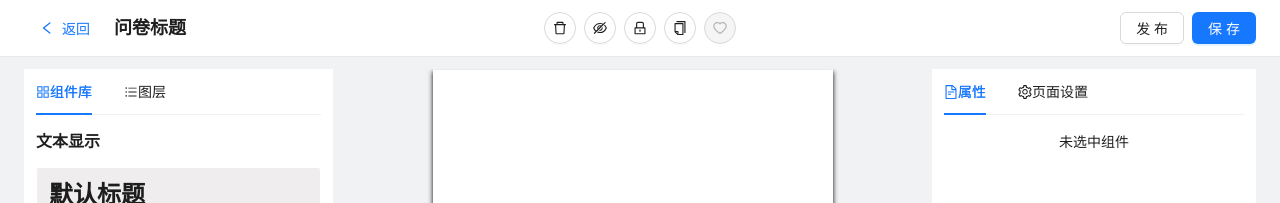
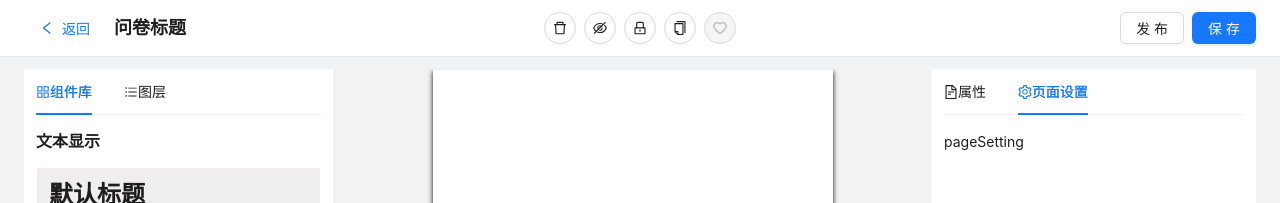
Before and after one commit to wuhuiluo666/questionnaire-FE, a React (Create React App) app: page /question/edit/1 in a window 1280 px wide. Shown: the top 203 px of the page. Built offline with nearby package versions, Linux system fonts and the light colour scheme; no server answers.

Commit message:
latest commit

```diff
--- /dev/null
+++ b/src/pages/question/pageSetting/index.tsx
@@ -0,0 +1,7 @@
+import React from 'react'
+
+export const PageSetting = () => {
+    return <div>
+        pageSetting
+    </div>
+}
--- a/src/pages/question/rightPanel/index.tsx
+++ b/src/pages/question/rightPanel/index.tsx
@@ -1,10 +1,25 @@
-import React from 'react'
+import React, { useEffect, useState } from 'react'
 import { Tabs } from 'antd'
 import { FileTextOutlined, SettingOutlined } from '@ant-design/icons'
 import { PropsForm } from '../PropsForm'
+import { PageSetting } from '../pageSetting'
+import { useGetComponentsList } from '../../../hooks/useGetComponentsList'
 
+enum tabType {
+    TAB_PROPS = 'prop',
+    TAB_SETTINGS = 'settings'
+}
 
 export const RightPanel = () => {
+    const [activeKey, setActiveKey] = useState('prop')
+    const { selectedId } = useGetComponentsList()
+    useEffect(() => {
+        if (selectedId) {
+            setActiveKey(tabType.TAB_PROPS)
+        } else {
+            setActiveKey(tabType.TAB_SETTINGS)
+        }
+    }, [selectedId])
     const tabsItem = [
         {
             key: 'prop',
@@ -22,10 +37,8 @@ export const RightPanel = () => {
                 <SettingOutlined />
                 页面设置
             </span>,
-            children: <div>
-                页面设置
-            </div>
+            children: <PageSetting />
         }
     ]
-    return <Tabs defaultActiveKey={'prop'} items={tabsItem} />
+    return <Tabs activeKey={activeKey} items={tabsItem} />
 }
```
Also changed, not shown: src/store/pageInfo.ts (added, +31 -0 lines).
